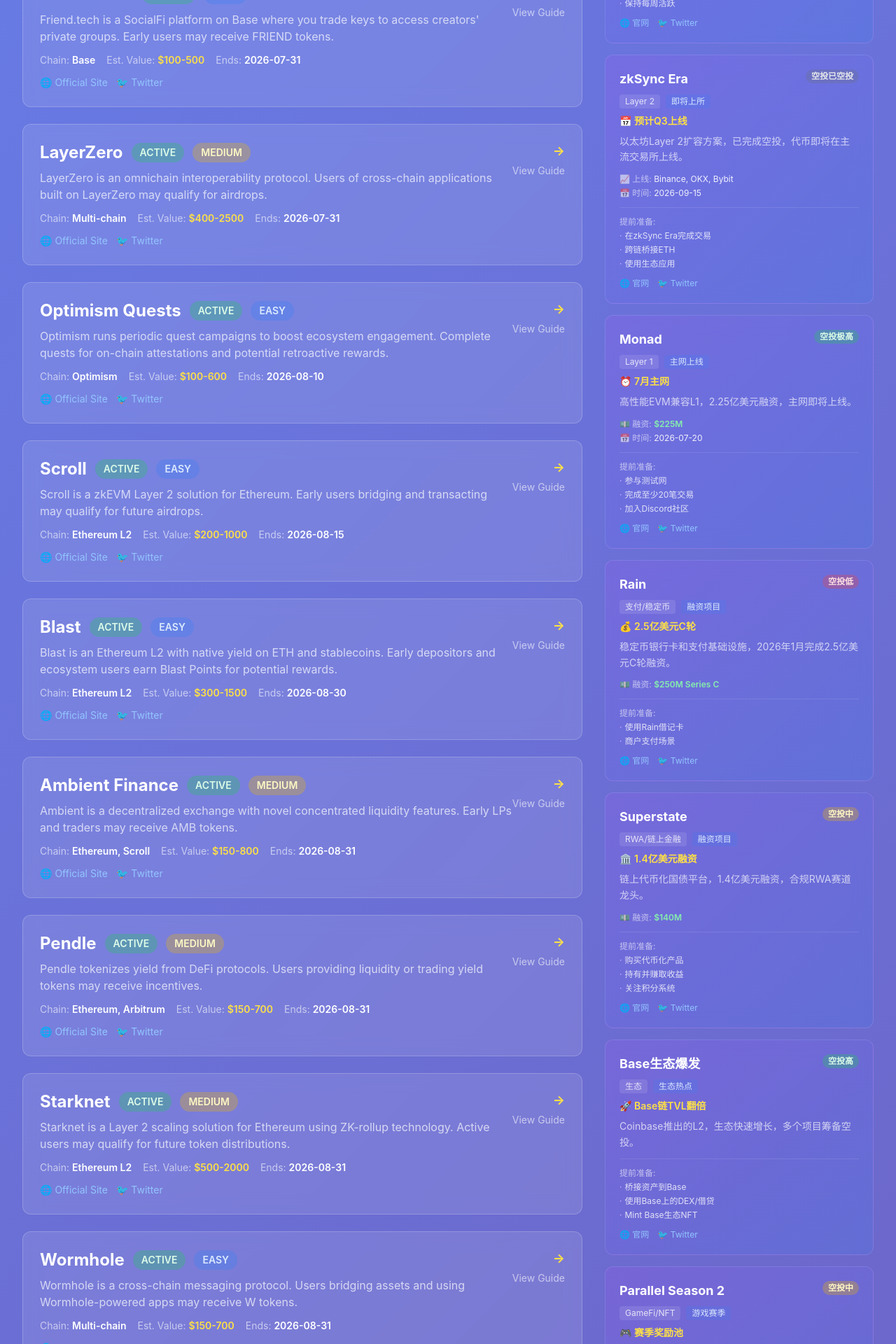
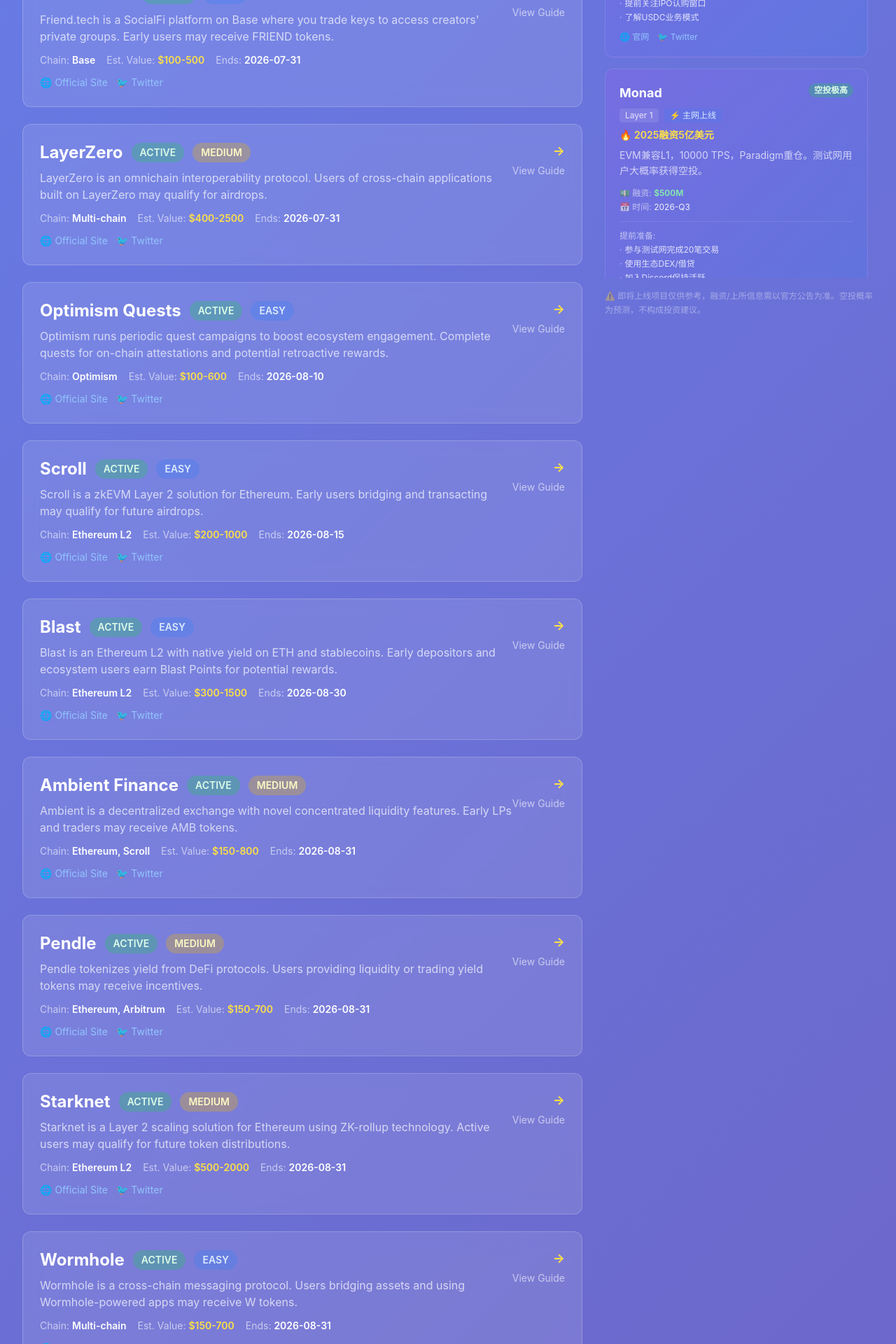
Before and after one commit to fgfdgfd12343/airdrop-hunter, a Next.js app: page / in a window 1280 px wide. Shown: the part 800-2720 px from the top of the page at 70% size. Built offline with nearby package versions, Linux system fonts and the light colour scheme.

Commit message:
Update upcoming projects: add stock IPOs (Circle/Kraken) + crypto gems, equal-height scrollable right column

```diff
--- a/app/globals.css
+++ b/app/globals.css
@@ -7,3 +7,22 @@
   color: #fff;
   font-family: -apple-system, BlinkMacSystemFont, 'Segoe UI', sans-serif;
 }
+
+/* Custom scrollbar for upcoming projects */
+.custom-scrollbar::-webkit-scrollbar {
+  width: 6px;
+}
+
+.custom-scrollbar::-webkit-scrollbar-track {
+  background: rgba(255, 255, 255, 0.05);
+  border-radius: 3px;
+}
+
+.custom-scrollbar::-webkit-scrollbar-thumb {
+  background: rgba(139, 92, 246, 0.5);
+  border-radius: 3px;
+}
+
+.custom-scrollbar::-webkit-scrollbar-thumb:hover {
+  background: rgba(139, 92, 246, 0.7);
+}
--- a/app/page.js
+++ b/app/page.js
@@ -165,8 +165,8 @@
           {/* RIGHT: Upcoming Projects (1/3 width) */}
           <div className="lg:col-span-1">
             <div className="sticky top-6">
-              <h3 className="text-2xl font-bold mb-6">🚀 即将上线</h3>
-              <div className="space-y-4">
+              <h3 className="text-2xl font-bold mb-6">🚀 即将上线 · 优质项目</h3>
+              <div className="space-y-4 lg:max-h-[calc(100vh-8rem)] lg:overflow-y-auto lg:pr-2 custom-scrollbar">
                 {upcoming.map((project) => (
                   <div
                     key={project.id}
--- a/data/upcoming-projects.json
+++ b/data/upcoming-projects.json
@@ -1,256 +1,202 @@
 [
   {
-    "id": "polymarket",
-    "name": "Polymarket",
-    "category": "预测市场",
-    "type": "融资项目",
-    "highlight": "🔥 6亿美元融资",
-    "funding": "$600M",
-    "investors": ["Founders Fund", "Peter Thiel"],
-    "chain": "Polygon",
-    "status": "运营中",
-    "launchDate": null,
-    "airdropPotential": "极高",
-    "airdropSignals": [
-      "尚未发币",
-      "交易量持续增长",
-      "竞品Augur已发币"
-    ],
-    "preparation": [
-      "注册账号并完成KYC",
-      "参与预测市场交易",
-      "保持每周活跃"
-    ],
-    "officialSite": "https://polymarket.com",
-    "twitter": "https://twitter.com/Polymarket",
-    "description": "去中心化预测市场平台，2026年披露约6亿美元融资，交易量行业领先。",
-    "risks": ["监管风险高", "代币发行时间不确定"],
-    "lastUpdated": "2026-06-29"
-  },
-  {
-    "id": "zksync-token",
-    "name": "zkSync Era",
-    "category": "Layer 2",
-    "type": "即将上所",
-    "highlight": "📅 预计Q3上线",
-    "exchanges": ["Binance", "OKX", "Bybit"],
-    "chain": "zkSync Era",
-    "status": "主网运行中",
-    "launchDate": "2026-09-15",
-    "tokenSymbol": "ZK",
-    "airdropPotential": "已空投",
-    "preparation": [
-      "在zkSync Era完成交易",
-      "跨链桥接ETH",
-      "使用生态应用"
-    ],
-    "officialSite": "https://zksync.io",
-    "twitter": "https://twitter.com/zksync",
-    "description": "以太坊Layer 2扩容方案，已完成空投，代币即将在主流交易所上线。",
-    "risks": ["代币价格波动", "上所时间可能调整"],
+    "id": "circle-ipo",
+    "name": "Circle (CRCL)",
+    "category": "稳定币/股票",
+    "type": "🏦 NYSE上市",
+    "highlight": "📅 2026年Q3上市",
+    "funding": "$11亿美元融资",
+    "investors": ["Goldman Sachs", "BlackRock", "Fidelity"],
+    "chain": "股票市场",
+    "status": "路演中",
+    "launchDate": "2026-07-15",
+    "airdropPotential": "IPO打新",
+    "airdropSignals": ["USDC发行商", "全球持牌稳定币", "机构资金大量参与"],
+    "preparation": ["开通美股账户（富途/老虎/长桥）", "提前关注IPO认购窗口", "了解USDC业务模式"],
+    "officialSite": "https://www.circle.com",
+    "twitter": "https://twitter.com/circle",
+    "description": "USDC稳定币发行商，2026年在纽交所上市，机构强力背书，打新热度极高。",
+    "risks": ["IPO价格可能高估", "稳定币监管风险", "竞争对手USDT"],
     "lastUpdated": "2026-06-29"
   },
   {
     "id": "monad-mainnet",
     "name": "Monad",
     "category": "Layer 1",
-    "type": "主网上线",
-    "highlight": "⏰ 7月主网",
-    "funding": "$225M",
+    "type": "⚡ 主网上线",
+    "highlight": "🔥 2025融资5亿美元",
+    "funding": "$500M",
     "investors": ["Paradigm", "Electric Capital"],
     "chain": "Monad",
-    "status": "测试网",
-    "launchDate": "2026-07-20",
+    "status": "测试网→主网",
+    "launchDate": "2026-Q3",
     "airdropPotential": "极高",
-    "airdropSignals": [
-      "测试网活跃用户优先",
-      "团队承诺公平启动",
-      "投资方支持代币分发"
-    ],
-    "preparation": [
-      "参与测试网",
-      "完成至少20笔交易",
-      "加入Discord社区"
-    ],
+    "airdropSignals": ["EVM兼容高性能L1", "测试网活跃用户优先", "无预售空投"],
+    "preparation": ["参与测试网完成20笔交易", "使用生态DEX/借贷", "加入Discord保持活跃"],
     "officialSite": "https://monad.xyz",
     "twitter": "https://twitter.com/monad_xyz",
-    "description": "高性能EVM兼容L1，2.25亿美元融资，主网即将上线。",
-    "risks": ["主网延期风险", "竞争激烈"],
+    "description": "EVM兼容L1，10000 TPS，Paradigm重仓。测试网用户大概率获得空投。",
+    "risks": ["主网上线时间可能推迟", "L1赛道竞争激烈"],
     "lastUpdated": "2026-06-29"
   },
   {
-    "id": "rain-stablecoin",
-    "name": "Rain",
-    "category": "支付/稳定币",
-    "type": "融资项目",
-    "highlight": "💰 2.5亿美元C轮",
-    "funding": "$250M Series C",
-    "investors": ["a16z", "Paradigm"],
-    "chain": "Multi-chain",
-    "status": "运营中",
-    "launchDate": null,
-    "airdropPotential": "低",
-    "airdropSignals": [
-      "偏B端业务",
-      "支付基础设施方向",
-      "未有空投迹象"
-    ],
-    "preparation": [
-      "使用Rain借记卡",
-      "商户支付场景"
-    ],
-    "officialSite": "https://www.rain.xyz",
-    "twitter": "https://twitter.com/rainfi",
-    "description": "稳定币银行卡和支付基础设施，2026年1月完成2.5亿美元C轮融资。",
-    "risks": ["空投概率低", "B端项目"],
+    "id": "kraken-ipo",
+    "name": "Kraken (KRKN)",
+    "category": "交易所/股票",
+    "type": "🏦 美股上市",
+    "highlight": "📅 2026年Q4上市",
+    "funding": "自举增长",
+    "investors": ["内部持股", "早期LP"],
+    "chain": "股票市场",
+    "status": "S-1申报中",
+    "launchDate": "2026-Q4",
+    "airdropPotential": "IPO打新",
+    "airdropSignals": ["老牌合规交易所", "NFA/FCA持牌", "收购NinjaTrader"],
+    "preparation": ["开通美股账户", "关注S-1申报文件", "Kraken账户持仓用户可能优先"],
+    "officialSite": "https://www.kraken.com",
+    "twitter": "https://twitter.com/krakenfx",
+    "description": "成立13年合规加密交易所，IPO估值预计100亿美元以上，Coinbase上市后第二家。",
+    "risks": ["监管政策不确定", "上市估值争议", "市场竞争"],
     "lastUpdated": "2026-06-29"
   },
   {
-    "id": "superstate-rwa",
-    "name": "Superstate",
-    "category": "RWA/链上金融",
-    "type": "融资项目",
-    "highlight": "🏛️ 1.4亿美元融资",
-    "funding": "$140M",
-    "investors": ["CoinFund", "Galaxy Digital"],
-    "chain": "Ethereum",
-    "status": "运营中",
-    "launchDate": null,
-    "airdropPotential": "中",
-    "airdropSignals": [
-      "代币化国债产品",
-      "早期用户可能获益",
-      "DeFi积分计划"
-    ],
-    "preparation": [
-      "购买代币化产品",
-      "持有并赚取收益",
-      "关注积分系统"
-    ],
-    "officialSite": "https://superstate.co",
-    "twitter": "https://twitter.com/superstateHQ",
-    "description": "链上代币化国债平台，1.4亿美元融资，合规RWA赛道龙头。",
-    "risks": ["监管依赖", "高门槛"],
+    "id": "polymarket",
+    "name": "Polymarket",
+    "category": "预测市场",
+    "type": "💰 6亿美元融资",
+    "highlight": "🎯 代币发行信号强",
+    "funding": "$600M",
+    "investors": ["Peter Thiel", "Founders Fund", "DCG"],
+    "chain": "Polygon",
+    "status": "运营中待发币",
+    "launchDate": "2026-H2",
+    "airdropPotential": "极高",
+    "airdropSignals": ["历史交易用户快照已存在", "6亿美元融资需回报", "竞品Augur已发币"],
+    "preparation": ["注册并完成KYC", "参与至少10次市场预测", "保持月度活跃"],
+    "officialSite": "https://polymarket.com",
+    "twitter": "https://twitter.com/Polymarket",
+    "description": "链上预测市场龙头，2026年大选期间交易量爆炸，发币几乎已成定局。",
+    "risks": ["监管风险（预测市场灰色地带）", "部分地区KYC受限"],
     "lastUpdated": "2026-06-29"
   },
   {
-    "id": "base-mainnet-ecosystem",
-    "name": "Base生态爆发",
-    "category": "生态",
-    "type": "生态热点",
-    "highlight": "🚀 Base链TVL翻倍",
-    "chain": "Base",
-    "status": "爆发中",
+    "id": "berachain",
+    "name": "Berachain",
+    "category": "Layer 1",
+    "type": "🐻 主网已上线",
+    "highlight": "💎 TVL快速增长",
+    "funding": "$142M",
+    "investors": ["Framework Ventures", "Polychain"],
+    "chain": "Berachain",
+    "status": "主网运行中",
+    "launchDate": "已上线",
     "airdropPotential": "高",
-    "airdropSignals": [
-      "多个新项目上线",
-      "Coinbase支持",
-      "低gas费优势"
-    ],
-    "preparation": [
-      "桥接资产到Base",
-      "使用Base上的DEX/借贷",
-      "Mint Base生态NFT"
-    ],
-    "officialSite": "https://base.org",
-    "twitter": "https://twitter.com/base",
-    "description": "Coinbase推出的L2，生态快速增长，多个项目筹备空投。",
-    "risks": ["中心化担忧", "项目质量参差不齐"],
+    "airdropSignals": ["BGT治理代币已分发", "生态激励持续", "DeFi协议快速上线"],
+    "preparation": ["桥接资产到Berachain", "参与BEX流动性挖矿", "持有BGT治理代币"],
+    "officialSite": "https://berachain.com",
+    "twitter": "https://twitter.com/berachain",
+    "description": "创新PoL共识L1，主网上线后TVL增速行业前三，生态协议持续发放激励。",
+    "risks": ["代币经济模型复杂", "竞争激烈"],
     "lastUpdated": "2026-06-29"
   },
   {
-    "id": "parallel-tcg-season2",
-    "name": "Parallel Season 2",
-    "category": "GameFi/NFT",
-    "type": "游戏赛季",
-    "highlight": "🎮 赛季奖励池",
-    "chain": "Ethereum/Base",
-    "status": "进行中",
-    "launchDate": "2026-08-31",
-    "airdropPotential": "中",
-    "preparation": [
-      "购买Parallel卡牌",
-      "参与排位赛",
-      "完成每日任务"
-    ],
-    "officialSite": "https://parallel.life",
-    "twitter": "https://twitter.com/ParallelTCG",
-    "description": "NFT卡牌游戏第二赛季，排位前1000名获得独家奖励。",
-    "risks": ["竞技门槛高", "卡牌投资成本"],
+    "id": "base-ecosystem",
+    "name": "Base生态爆发",
+    "category": "Layer 2",
+    "type": "🚀 生态热点",
+    "highlight": "📈 TVL突破80亿美元",
+    "funding": "Coinbase支持",
+    "investors": ["Coinbase"],
+    "chain": "Base",
+    "status": "高速增长",
+    "launchDate": "持续",
+    "airdropPotential": "高",
+    "airdropSignals": ["Coinbase Wallet原生链", "大量新项目首发", "Base代币传言不断"],
+    "preparation": ["桥接ETH到Base（官方桥接）", "使用Aerodrome/Uniswap V3提供流动性", "Mint Base生态NFT"],
+    "officialSite": "https://base.org",
+    "twitter": "https://twitter.com/base",
+    "description": "Coinbase旗下L2，2026年Q2 TVL达80亿美元，多个头部项目选择首发Base。",
+    "risks": ["中心化争议", "过度依赖Coinbase"],
     "lastUpdated": "2026-06-29"
   },
   {
-    "id": "friend-tech-v2",
-    "name": "Friend.tech V2",
-    "category": "SocialFi",
-    "type": "产品升级",
-    "highlight": "📱 V2即将发布",
-    "chain": "Base",
-    "status": "开发中",
-    "launchDate": "2026-07-15",
-    "airdropPotential": "中",
-    "airdropSignals": [
-      "V1用户优先体验",
-      "新功能积分系统",
-      "团队暗示空投"
-    ],
-    "preparation": [
-      "保持V1活跃",
-      "购买/持有keys",
-      "参与社区讨论"
-    ],
-    "officialSite": "https://friend.tech",
-    "twitter": "https://twitter.com/friendtech",
-    "description": "Base链上SocialFi应用V2版本，新增积分和奖励机制。",
-    "risks": ["V1热度下降", "监管风险"],
+    "id": "zora-network",
+    "name": "Zora Network",
+    "category": "NFT / L2",
+    "type": "🎨 创作者经济",
+    "highlight": "🪙 未发币机会窗口",
+    "funding": "Coinbase生态",
+    "investors": ["a16z", "Coinbase"],
+    "chain": "Zora Network",
+    "status": "高速增长",
+    "launchDate": "2026-H2发币预期",
+    "airdropPotential": "极高",
+    "airdropSignals": ["未发币但生态活跃", "Mint数量千万级", "创作者工具完善"],
+    "preparation": ["在Zora Network Mint 10+ NFT", "收藏其他创作者作品", "使用Zora创作工具"],
+    "officialSite": "https://zora.co",
+    "twitter": "https://twitter.com/ourZORA",
+    "description": "以太坊L2专注NFT和创作者经济，gas费<$0.01，Mint量持续创新高，发币预期强。",
+    "risks": ["发币时间不确定", "创作者市场竞争"],
     "lastUpdated": "2026-06-29"
   },
   {
-    "id": "wormhole-w-token",
-    "name": "Wormhole (W)",
-    "category": "跨链桥",
-    "type": "即将上所",
-    "highlight": "🌉 新交易所上线",
-    "exchanges": ["Kraken", "Huobi"],
-    "chain": "Multi-chain",
-    "status": "已发币",
-    "launchDate": "2026-07-10",
-    "tokenSymbol": "W",
-    "airdropPotential": "已空投",
-    "preparation": [
-      "使用Wormhole跨链",
-      "持有W代币",
-      "参与治理投票"
-    ],
-    "officialSite": "https://wormhole.com",
-    "twitter": "https://twitter.com/wormhole",
-    "description": "多链跨链桥协议，W代币即将在更多交易所上线。",
-    "risks": ["跨链桥安全风险", "代币价格波动"],
+    "id": "eigenlayer-points",
+    "name": "EigenLayer",
+    "category": "再质押",
+    "type": "💎 EIGEN持续分发",
+    "highlight": "🔒 TVL 200亿美元",
+    "funding": "$100M+",
+    "investors": ["a16z", "Coinbase Ventures"],
+    "chain": "Ethereum",
+    "status": "主网运行",
+    "launchDate": "季度空投",
+    "airdropPotential": "高",
+    "airdropSignals": ["EIGEN代币季度性分发", "AVS生态扩张", "LST再质押收益叠加"],
+    "preparation": ["质押ETH或LST（stETH/rETH）", "选择信誉好的operator", "持续质押至少90天"],
+    "officialSite": "https://eigenlayer.xyz",
+    "twitter": "https://twitter.com/eigenlayer",
+    "description": "以太坊再质押协议，TVL超200亿美元，EIGEN代币每季度向质押者分发。",
+    "risks": ["Slash风险", "复杂机制需理解", "资金锁定期"],
     "lastUpdated": "2026-06-29"
   },
   {
-    "id": "zora-network-growth",
-    "name": "Zora Network",
-    "category": "Layer 2/NFT",
-    "type": "生态热点",
-    "highlight": "🎨 创作者经济L2",
-    "chain": "Zora Network",
-    "status": "快速增长",
+    "id": "fuel-network",
+    "name": "Fuel Network",
+    "category": "模块化执行层",
+    "type": "⚙️ 主网即将上线",
+    "highlight": "📅 2026年Q3主网",
+    "funding": "$80M",
+    "investors": ["Blockchain Capital", "CoinFund"],
+    "chain": "Fuel",
+    "status": "测试网",
+    "launchDate": "2026-Q3",
+    "airdropPotential": "极高",
+    "airdropSignals": ["测试网活跃用户历史追踪中", "Sway语言开发者额外奖励", "主网发布即空投"],
+    "preparation": ["使用Fuel测试网完成20+交易", "用测试网DEX交换代币", "部署简单Sway合约（可选）"],
+    "officialSite": "https://fuel.network",
+    "twitter": "https://twitter.com/fuellabs_",
+    "description": "模块化执行层，支持并行交易处理，测试网用户将在主网上线时获得空投。",
+    "risks": ["技术门槛较高", "主网延期可能"],
+    "lastUpdated": "2026-06-29"
+  },
+  {
+    "id": "kaito-ai",
+    "name": "Kaito AI",
+    "category": "AI / Web3情报",
+    "type": "🤖 KAITO空投进行中",
+    "highlight": "🏆 yapper排行奖励",
+    "funding": "$53M",
+    "investors": ["Dragonfly", "Sequoia"],
+    "chain": "Ethereum",
+    "status": "代币已上线",
+    "launchDate": "季度奖励",
     "airdropPotential": "高",
-    "airdropSignals": [
-      "未发币但生态活跃",
-      "Coinbase投资",
-      "创作者工具完善"
-    ],
-    "preparation": [
-      "在Zora Network mint NFT",
-      "桥接ETH到Zora",
-      "收藏其他创作者作品"
-    ],
-    "officialSite": "https://zora.co",
-    "twitter": "https://twitter.com/ourZORA",
-    "description": "专注创作者经济的L2网络，gas费极低，生态快速扩张。",
-    "risks": ["代币发行时间不确定", "创作者市场竞争"],
+    "airdropSignals": ["KAITO代币已上线", "持续yapper奖励计划", "InfoFi赛道龙头"],
+    "preparation": ["注册Kaito账号并连接Twitter", "发布高质量加密推文提升Yapper分", "关注Kaito官方每周奖励公告"],
+    "officialSite": "https://kaito.ai",
+    "twitter": "https://twitter.com/KaitoAI",
+    "description": "Web3 AI情报平台，通过Twitter影响力评分分发KAITO代币，每周持续奖励活跃用户。",
+    "risks": ["刷量行为可能被过滤", "排名竞争激烈"],
     "lastUpdated": "2026-06-29"
   }
 ]
```
